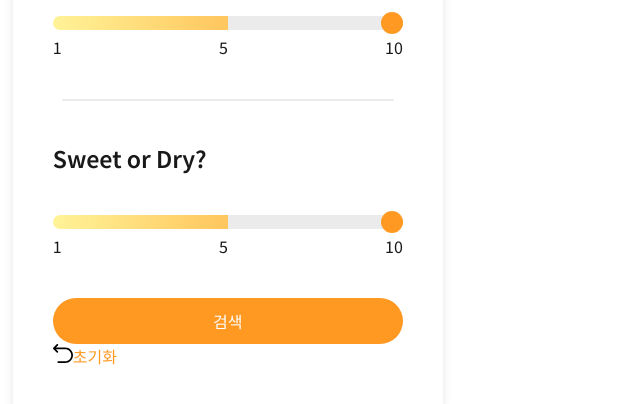
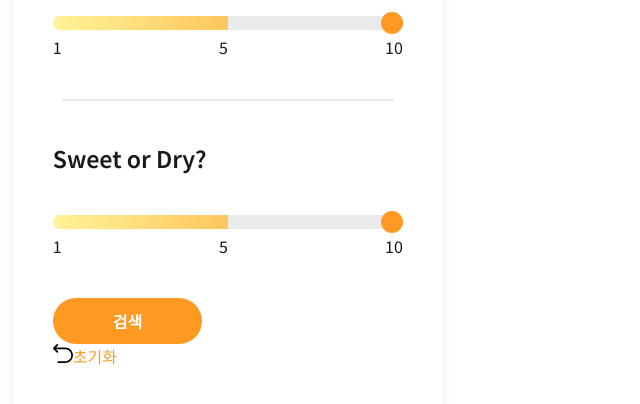
Before and after one commit to jakebaebaek/mojito_next_develope, a Next.js app: page / in a window 1280 px wide. Shown: the part 1144-1548 px from the top of the page, without its empty margins (0-640 px from the left). Built offline with nearby package versions, Linux system fonts and the light colour scheme; no server answers; the database is empty.

Commit message:
🎨 [styling] 🔧 [modify] 버튼 컴포넌트에 색 추가 및 onClick, className props 추가

```diff
--- a/src/components/common/button/Button.module.scss
+++ b/src/components/common/button/Button.module.scss
@@ -1,13 +1,13 @@
 @import "@/styles/theme";
 
 .button {
-  width: 100%;
   font-size: 1.6rem;
   border-radius: 3rem;
   border: none;
   height: 4.6rem;
   padding: 0 6rem;
-  font-weight: $regular;
+  font-weight: $bold;
+  transition: background-color 0.3s ease;
 }
 .orange_button {
   background-color: $main-color;
@@ -17,3 +17,7 @@
   background-color: $gray-100;
   color: $gray-400;
 }
+.red_button {
+  background-color: #e74141;
+  color: white;
+}
--- a/src/components/common/button/Button.tsx
+++ b/src/components/common/button/Button.tsx
@@ -2,23 +2,26 @@ import style from "./Button.module.scss";
 
 type TBtnProps = {
   text: string;
-  color: "orange" | "gray";
+  color: "orange" | "gray" | "red";
+  className?: string;
+  onClick?: () => void;
 };
 
 export default function Button(props: TBtnProps) {
-  const { text, color } = props;
+  const { text, color, className, onClick } = props;
+
+  const baseClass =
+    color === "orange"
+      ? style.orange_button
+      : color === "gray"
+      ? style.gray_button
+      : style.red_button;
   return (
-    <>
-      {color === "orange" && (
-        <button className={`${style.orange_button} ${style.button}`}>
-          {text}
-        </button>
-      )}
-      {color === "gray" && (
-        <button className={`${style.gray_button} ${style.button}`}>
-          {text}
-        </button>
-      )}
-    </>
+    <button
+      className={`${style.button} ${baseClass} ${className}`}
+      onClick={onClick}
+    >
+      {text}
+    </button>
   );
 }
```
Also changed, not shown: src/app/desc/[id]/desc.module.scss (+24 -15 lines).
